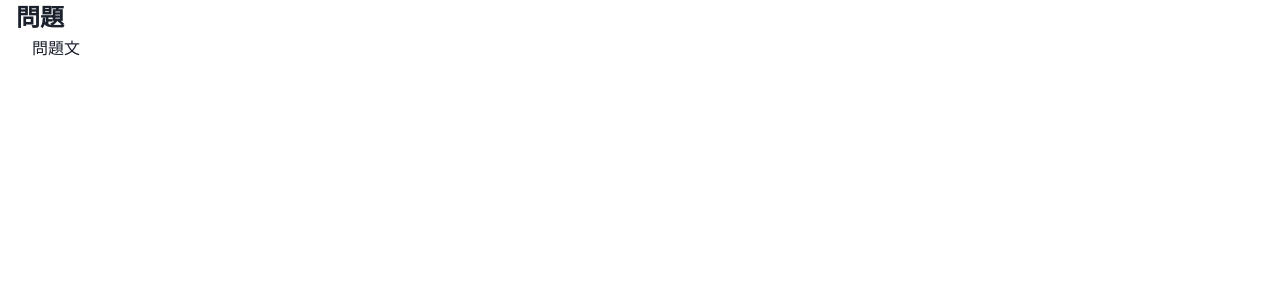
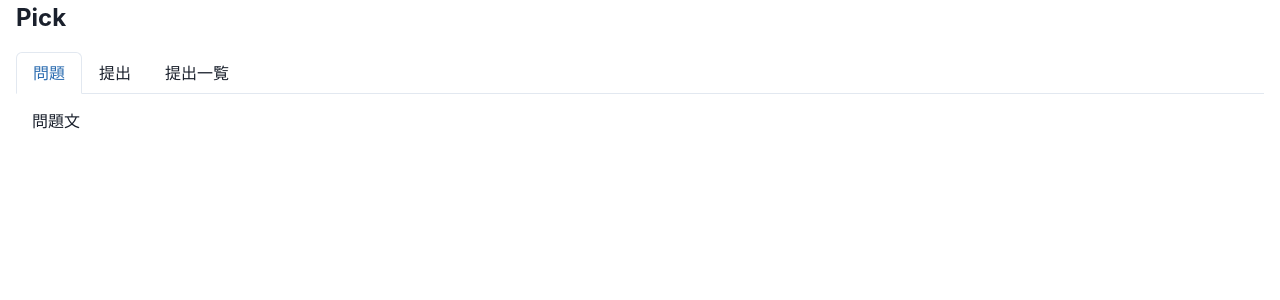
Before and after one commit to tekihei2317/type-challenges-judge, a React (Vite) app: page /problems/1 in a window 1280 px wide. Shown: the top 300 px of the page. Built offline with nearby package versions, Linux system fonts and the light colour scheme.

Commit message:
feat: add navigation tab to problem page

```diff
--- a/src/components/ProblemLayout.tsx
+++ b/src/components/ProblemLayout.tsx
@@ -1,12 +1,38 @@
-import { Container, Text } from '@chakra-ui/react'
-import { Outlet } from 'react-router-dom'
+import { Container, Tab, Tabs, Text, TabList } from '@chakra-ui/react'
+import { Outlet, useNavigate } from 'react-router-dom'
+
+type Tab = {
+  name: string
+  path: string
+}
 
 export const ProblemLayout = () => {
+  const problemId = 1
+
+  const basePath = `/problems/${problemId}`
+  const tabs: Tab[] = [
+    { name: '問題', path: basePath },
+    { name: '提出', path: `${basePath}/submit` },
+    { name: '提出一覧', path: `${basePath}/submissions` },
+  ]
+  const navigate = useNavigate()
+
+  const handleTabChange = (index: number) => {
+    navigate(tabs[index].path)
+  }
+
   return (
     <Container maxW={'container.xl'}>
       <Text fontSize="2xl" fontWeight={'bold'}>
-        問題
+        Pick
       </Text>
+      <Tabs variant={'enclosed'} onChange={handleTabChange} mt={4} mb={4}>
+        <TabList>
+          {tabs.map((tab) => (
+            <Tab key={tab.name}>{tab.name}</Tab>
+          ))}
+        </TabList>
+      </Tabs>
       <Outlet />
     </Container>
   )
--- a/src/pages/problems/[problemId]/submissions/index.tsx
+++ b/src/pages/problems/[problemId]/submissions/index.tsx
@@ -3,7 +3,7 @@
 export const SubmissionsPage = () => {
   return (
     <Stack>
-      <Text>ここに問題一覧を表示する</Text>
+      <Text>ここに提出一覧を表示する</Text>
     </Stack>
   )
 }
```
